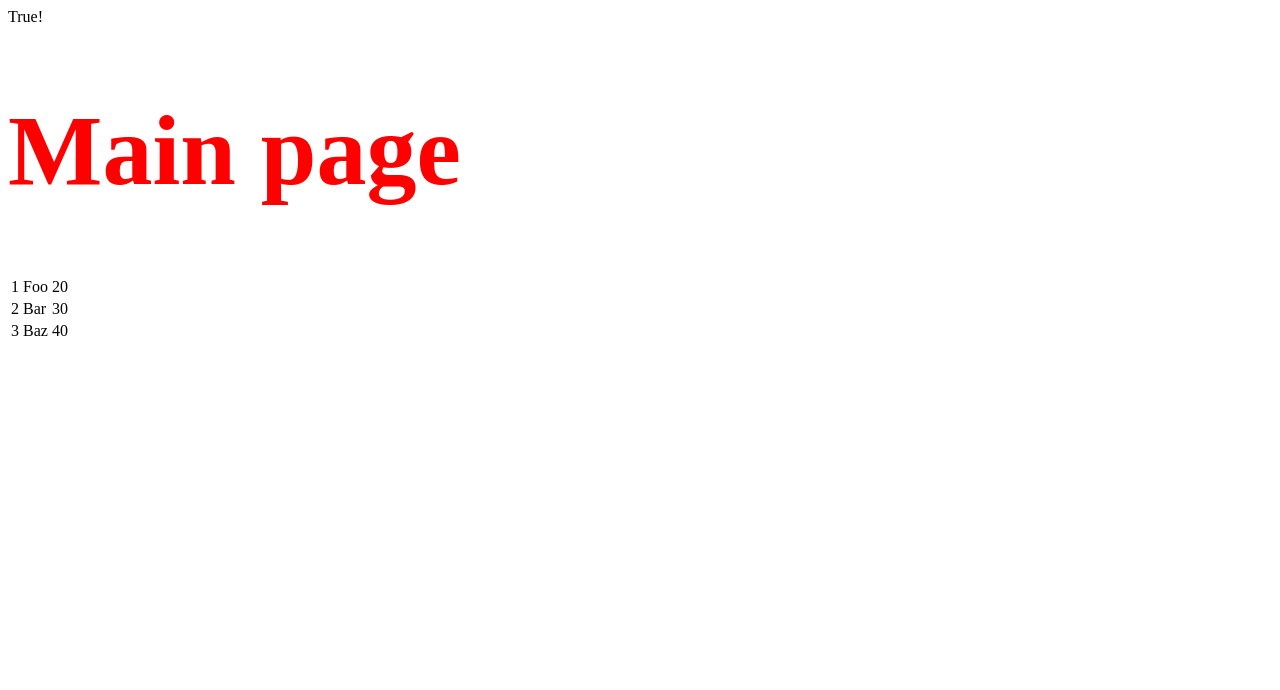
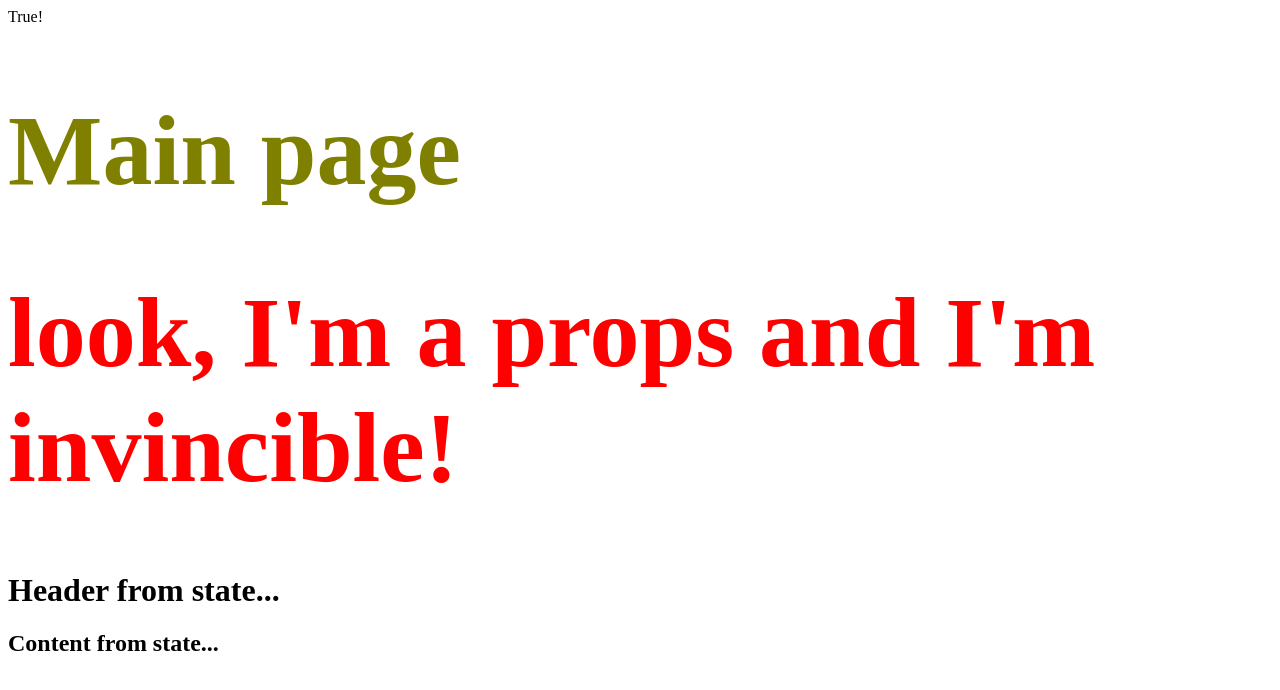
Before and after one commit to zetekla/reactApp, a React app: page / in a window 1280 px wide. Shown: the top 690 px of the page. Built offline with nearby package versions, Linux system fonts and the light colour scheme.

Commit message:
props vs. state

```diff
--- a/App.jsx
+++ b/App.jsx
@@ -1,32 +1,15 @@
 import React from 'react';
 
-class App extends React.Component {
+export default class App extends React.Component {
 	constructor(){
 		super();
 
 		this.state = {
-			data:
-			[
-        {
-           "id":1,
-           "name":"Foo",
-           "age":"20"
-        },
+       header: "Header from state...",
+       "content": "Content from state..."
+    }
+	}
 
-        {
-           "id":2,
-           "name":"Bar",
-           "age":"30"
-        },
-
-        {
-           "id":3,
-           "name":"Baz",
-           "age":"40"
-        }
-      ]
-		}
-	}
 
   render() {
    		var int = 1;
@@ -36,16 +19,19 @@ class App extends React.Component {
          color: '#FF0000'
       }
 
+      var Olive = {
+         fontSize: 100,
+         color: 'Olive'
+      }
+
       return (
 
          <div>
 						<span>{int == 1 ? 'True!' : 'False'}</span>
-						<h1 style = {myStyle}>Main page</h1>
-						<table>
-							<tbody>
-                {this.state.data.map((person, i) => <TableRow key = {i} data = {person} />)}
-             	</tbody>
-           </table>
+						<h1 style = {Olive}>Main page</h1>
+						<h1 style = {myStyle}>{this.props.immutableData}</h1>
+						<h1>{this.state.header}</h1>
+            <h2>{this.state.content}</h2>
          </div>
 
       );
@@ -63,5 +49,3 @@ class TableRow extends React.Component {
 		);
 	}
 }
-
-export default App;
--- a/main.js
+++ b/main.js
@@ -2,4 +2,4 @@ import React from 'react';
 import ReactDOM from 'react-dom';
 import App from './App.jsx';
 
-ReactDOM.render(<App />, document.getElementById('app'));
+ReactDOM.render(<App immutableData ="look, I'm a props and I'm invincible!"/>, document.getElementById('app'));
```
Also changed, not shown: rcc.jsx (added, +17 -0 lines).
